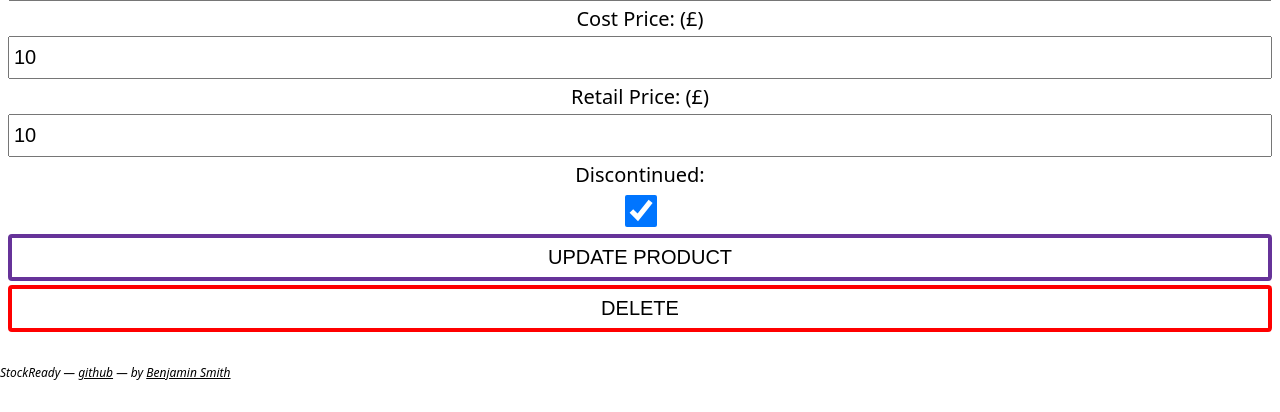
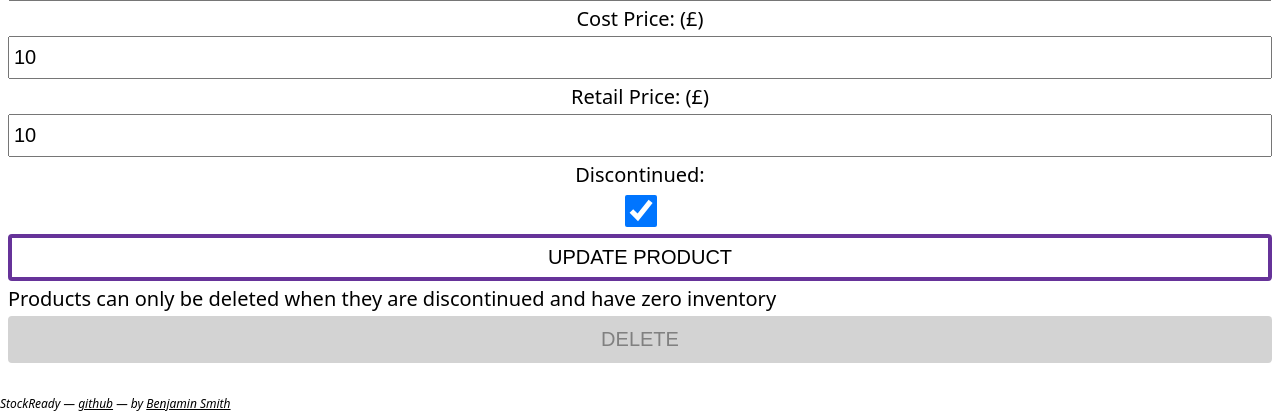
Before and after one commit to bsmith/StockReady, a Flask app: page /products/1/edit in a window 1280 px wide. Shown: the part 636-1048 px from the top of the page. Before the commit the page ends 1016 px from the top, so only its background shows below. Run offline with Flask 2, Linux system fonts and the light colour scheme; a database or web service that is not in the repository returns one stand-in record (values such as "Sample title"); some libraries are stand-ins or nearby versions; some web fonts are replaced.

Commit message:
✨ Restrict product deletion
Only allow products to be deleted that are discontinued and are out of
stock

```diff
--- a/controllers/products_controller.py
+++ b/controllers/products_controller.py
@@ -96,14 +96,10 @@ def _format_description(text):
     for line in lines:
         if len(line) > 0:
             paragraphs[-1].append(line)
-            print("append line", line)
         else:
             if len(paragraphs[-1]) > 0:
                 paragraphs.append([])
-                print("new paragraph")
-    print(paragraphs)
     paragraphs = [Markup("<br>").join(lines) for lines in paragraphs]
-    print(paragraphs)
     def wrap_p(text):
         return Markup("<p>") + text + Markup("</p>\n")
     return Markup("").join(wrap_p(par) for par in paragraphs)
@@ -119,8 +115,7 @@ def edit_product(id):
     product = product_repository.select(id)
     all_product_types = product_type_repository.select_all()
     all_manufacturers = manufacturer_repository.select_all()
-    allow_delete = True
-    return render_template('products/edit.html.j2', product=product, all_product_types=all_product_types, all_manufacturers=all_manufacturers, allow_delete=allow_delete)
+    return render_template('products/edit.html.j2', product=product, all_product_types=all_product_types, all_manufacturers=all_manufacturers)
 
 @products_blueprint.route('/products/<int:id>', methods=["POST"])
 def update_product(id):
@@ -130,9 +125,12 @@ def update_product(id):
     for key, value in validated.items():
         setattr(product, key, value)
     product_repository.update(product)
-    return redirect(url_for('.show_product', id=product.id))
+    return redirect(url_for('.edit_product', id=product.id))
 
 @products_blueprint.route('/products/<int:id>/delete', methods=["POST"])
 def delete_product(id):
+    product = product_repository.select(id)
+    if not product.allow_deletion():
+        return redirect(url_for('.edit_product', id=id) + '#delete-product')
     product_repository.delete(id)
     return redirect(url_for('.products'))
--- a/models/product.py
+++ b/models/product.py
@@ -40,3 +40,6 @@ class Product:
         if not self.discontinued:
             return False
         return not (self.stock_on_hand > 0)
+
+    def allow_deletion(self):
+        return self.stock_on_hand == 0 and self.discontinued
--- a/templates/products/edit.html.j2
+++ b/templates/products/edit.html.j2
@@ -40,7 +40,10 @@
     <input id="up-discontinued" name="discontinued" type="checkbox" {% if product.discontinued %}checked{% endif %}>
     <button type="submit">update product</button>
 </form>
-<form method="POST" action="{{ url_for('.delete_product', id=product.id) }}">
-    <button class="danger" type="submit" {% if not allow_delete %}disabled aria-disabled="true"{% endif %}>delete</button>
+<form id="delete-product" method="POST" action="{{ url_for('.delete_product', id=product.id) }}">
+    {% if not product.allow_deletion() %}
+    <p>Products can only be deleted when they are discontinued and have zero inventory</p>
+    {% endif %}
+    <button class="danger" type="submit" {% if not product.allow_deletion() %}disabled aria-disabled="true"{% endif %}>delete</button>
 </form>
 {% endblock %}
```
Also changed, not shown: tests/product_test.py (+17 -0 lines).
